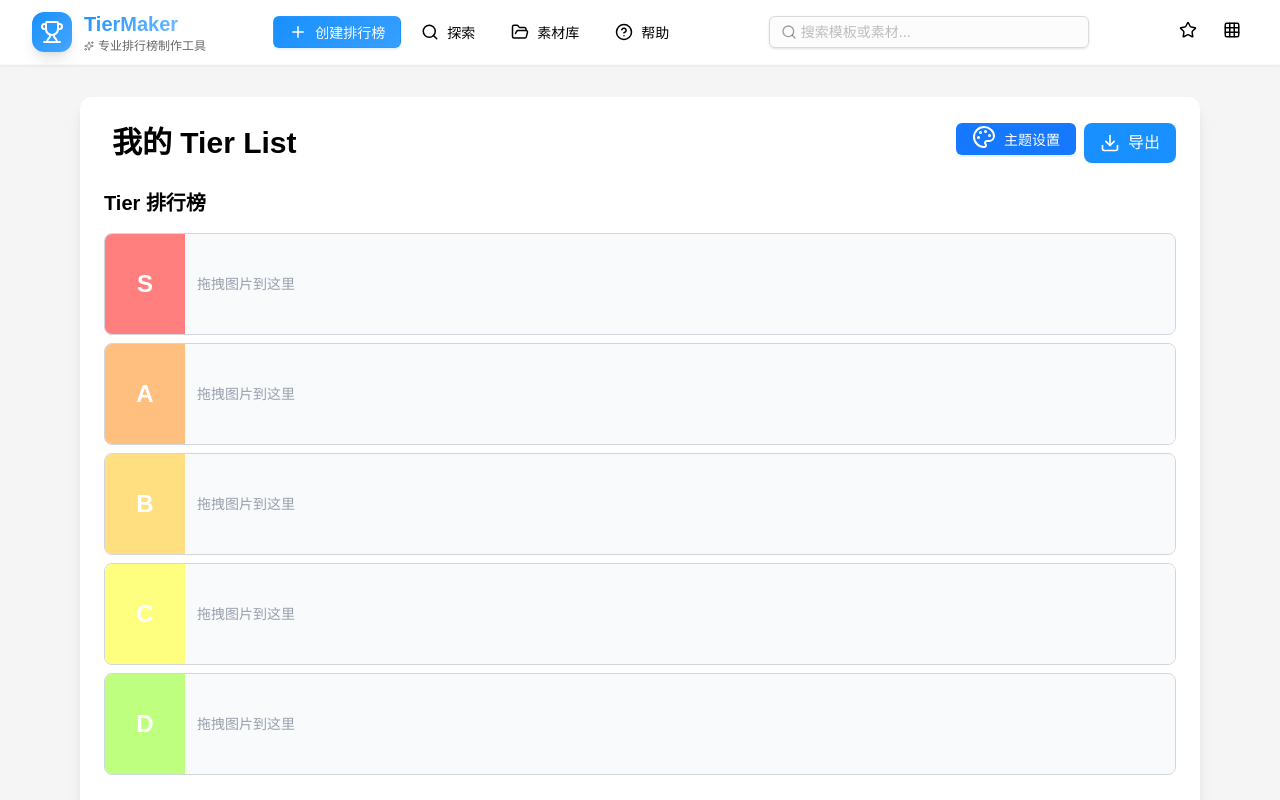
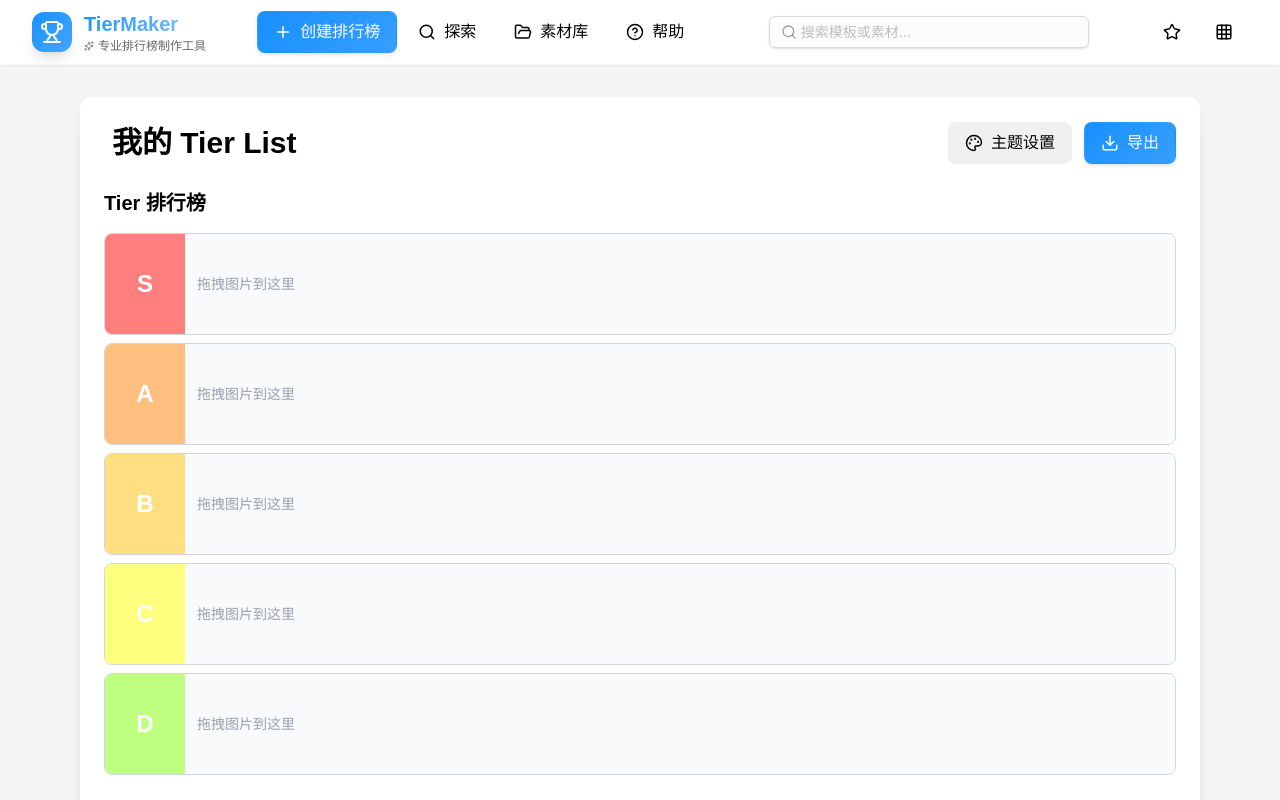
Before and after one commit to tier-maker/tier-maker, a Next.js app: page / in a window 1280 px wide. Shown: the top 800 px of the page. Built offline with nearby package versions, Linux system fonts and the light colour scheme.

Commit message:
feat: ui & ci

```diff
--- /dev/null
+++ b/src/components/Button.tsx
@@ -0,0 +1,125 @@
+"use client";
+
+import { ReactNode, ButtonHTMLAttributes } from "react";
+import { Theme } from "@/types";
+import clsx from "clsx";
+
+interface ButtonProps extends ButtonHTMLAttributes<HTMLButtonElement> {
+  children: ReactNode;
+  variant?: "primary" | "secondary" | "outline" | "ghost";
+  size?: "sm" | "md" | "lg";
+  theme: Theme;
+  icon?: ReactNode;
+  loading?: boolean;
+  fullWidth?: boolean;
+}
+
+export default function Button({
+  children,
+  variant = "primary",
+  size = "md",
+  theme,
+  icon,
+  loading = false,
+  fullWidth = false,
+  className,
+  disabled,
+  ...props
+}: ButtonProps) {
+  const baseClasses = clsx(
+    "inline-flex items-center justify-center gap-2 font-medium rounded-lg transition-all duration-200 cursor-pointer",
+    "focus:outline-none focus:ring-2 focus:ring-offset-2",
+    "disabled:opacity-50 disabled:cursor-not-allowed",
+    {
+      "w-full": fullWidth,
+      // Size variants
+      "px-3 py-1.5 text-sm": size === "sm",
+      "px-4 py-2 text-base": size === "md",
+      "px-6 py-3 text-lg": size === "lg",
+    }
+  );
+
+  const getVariantStyles = () => {
+    switch (variant) {
+      case "primary":
+        return {
+          background: `linear-gradient(135deg, ${theme.primary}, ${theme.primary}dd)`,
+          color: "#ffffff",
+          border: "1px solid transparent",
+          boxShadow: "0 2px 4px rgba(0, 0, 0, 0.1)",
+        };
+      case "secondary":
+        return {
+          backgroundColor: theme.secondary,
+          color: theme.text,
+          border: `1px solid ${theme.secondary}`,
+        };
+      case "outline":
+        return {
+          backgroundColor: "transparent",
+          color: theme.primary,
+          border: `1px solid ${theme.primary}`,
+        };
+      case "ghost":
+        return {
+          backgroundColor: "transparent",
+          color: theme.text,
+          border: "1px solid transparent",
+        };
+      default:
+        return {};
+    }
+  };
+
+  const getHoverStyles = () => {
+    switch (variant) {
+      case "primary":
+        return {
+          transform: "translateY(-1px)",
+          boxShadow: "0 4px 8px rgba(0, 0, 0, 0.15)",
+        };
+      case "secondary":
+        return {
+          backgroundColor: `${theme.secondary}dd`,
+        };
+      case "outline":
+        return {
+          backgroundColor: `${theme.primary}10`,
+        };
+      case "ghost":
+        return {
+          backgroundColor: `${theme.secondary}40`,
+        };
+      default:
+        return {};
+    }
+  };
+
+  return (
+    <button
+      className={clsx(baseClasses, className)}
+      style={{
+        ...getVariantStyles(),
+      }}
+      onMouseEnter={(e) => {
+        if (!disabled && !loading) {
+          Object.assign(e.currentTarget.style, getHoverStyles());
+        }
+      }}
+      onMouseLeave={(e) => {
+        if (!disabled && !loading) {
+          Object.assign(e.currentTarget.style, getVariantStyles());
+        }
+      }}
+      disabled={disabled || loading}
+      {...props}
+    >
+      {loading ? (
+        <div className="w-4 h-4 border-2 border-current border-t-transparent rounded-full animate-spin" />
+      ) : (
+        icon && <span className="flex-shrink-0">{icon}</span>
+      )}
+      <span>{children}</span>
+    </button>
+  );
+}
--- a/src/components/Navbar.tsx
+++ b/src/components/Navbar.tsx
@@ -14,7 +14,8 @@ import {
   Grid3X3,
   Sparkles,
 } from "lucide-react";
-import { Button, Input, Tooltip } from "antd";
+import { Input, Tooltip } from "antd";
+import Button from "./Button";
 
 interface NavbarProps {
   theme: Theme;
@@ -128,30 +129,13 @@ export default function Navbar({
             {navItems.map((item) => (
               <Tooltip key={item.key} title={item.label}>
                 <Button
-                  type={item.primary ? "primary" : "text"}
+                  variant={item.primary ? "primary" : "ghost"}
+                  size="md"
+                  theme={theme}
                   onClick={item.onClick}
-                  className={`
-                    inline-flex items-center gap-2 px-4 py-2 rounded-lg font-medium transition-all duration-200
-                    ${
-                      item.primary
-                        ? "shadow-lg hover:shadow-xl transform hover:-translate-y-0.5"
-                        : "hover:bg-opacity-80"
-                    }
-                  `}
-                  style={
-                    item.primary
-                      ? {
-                          background: `linear-gradient(135deg, ${theme.primary}, ${theme.primary}dd)`,
-                          borderColor: "transparent",
-                          color: "white",
-                        }
-                      : {
-                          color: theme.text,
-                          backgroundColor: "transparent",
-                        }
-                  }
+                  icon={item.icon}
+                  className={item.primary ? "shadow-lg hover:shadow-xl" : ""}
                 >
-                  {item.icon}
                   <span className="hidden lg:inline">{item.label}</span>
                 </Button>
               </Tooltip>
@@ -177,31 +161,40 @@ export default function Navbar({
           <div className="hidden md:flex items-center space-x-3">
             <Tooltip title="我的收藏">
               <Button
-                type="text"
+                variant="ghost"
+                size="md"
+                theme={theme}
                 icon={<Star size={18} />}
-                className="rounded-full"
-                style={{ color: theme.text }}
-              />
+                className="rounded-full w-10 h-10 p-0"
+              >
+                <span className="sr-only">我的收藏</span>
+              </Button>
             </Tooltip>
             <Tooltip title="网格视图">
               <Button
-                type="text"
+                variant="ghost"
+                size="md"
+                theme={theme}
                 icon={<Grid3X3 size={18} />}
-                className="rounded-full"
-                style={{ color: theme.text }}
-              />
+                className="rounded-full w-10 h-10 p-0"
+              >
+                <span className="sr-only">网格视图</span>
+              </Button>
             </Tooltip>
           </div>
 
           {/* Mobile Menu Button */}
           <div className="md:hidden">
             <Button
-              type="text"
+              variant="ghost"
+              size="md"
+              theme={theme}
               icon={isMenuOpen ? <X size={20} /> : <Menu size={20} />}
               onClick={() => setIsMenuOpen(!isMenuOpen)}
               className="rounded-lg"
-              style={{ color: theme.text }}
-            />
+            >
+              <span className="sr-only">菜单</span>
+            </Button>
           </div>
         </div>
 
@@ -233,27 +226,18 @@ export default function Navbar({
               {navItems.map((item) => (
                 <Button
                   key={item.key}
-                  type={item.primary ? "primary" : "text"}
+                  variant={item.primary ? "primary" : "ghost"}
+                  size="lg"
+                  theme={theme}
                   onClick={() => {
                     item.onClick?.();
                     setIsMenuOpen(false);
                   }}
-                  className="w-full h-12 text-left rounded-lg inline-flex items-center gap-3 justify-start"
-                  style={
-                    item.primary
-                      ? {
-                          background: `linear-gradient(135deg, ${theme.primary}, ${theme.primary}dd)`,
-                          borderColor: "transparent",
-                          color: "white",
-                        }
-                      : {
-                          color: theme.text,
-                          backgroundColor: "transparent",
-                        }
-                  }
+                  icon={item.icon}
+                  fullWidth
+                  className="justify-start h-12"
                 >
-                  {item.icon}
-                  <span>{item.label}</span>
+                  {item.label}
                 </Button>
               ))}
             </div>
@@ -264,18 +248,20 @@ export default function Navbar({
               style={{ borderColor: `${theme.secondary}40` }}
             >
               <Button
-                type="text"
+                variant="ghost"
+                size="md"
+                theme={theme}
                 icon={<Star size={18} />}
-                className="flex-1 rounded-lg"
-                style={{ color: theme.text }}
+                className="flex-1"
               >
                 收藏
               </Button>
               <Button
-                type="text"
+                variant="ghost"
+                size="md"
+                theme={theme}
                 icon={<Grid3X3 size={18} />}
-                className="flex-1 rounded-lg"
-                style={{ color: theme.text }}
+                className="flex-1"
               >
                 网格
               </Button>
--- a/src/components/ThemeSettings.tsx
+++ b/src/components/ThemeSettings.tsx
@@ -2,13 +2,15 @@
 
 import { Theme, DEFAULT_THEMES } from "@/types";
 import { Upload, Palette, X } from "lucide-react";
-import { Button, Modal } from "antd";
+import { Modal } from "antd";
 import Image from "next/image";
+import Button from "./Button";
 import { useState, useCallback } from "react";
 
 interface ThemeSettingsProps {
   currentTheme: Theme;
   backgroundImage?: string;
+  theme: Theme;
   onThemeChange: (theme: Theme) => void;
   onBackgroundChange: (imageUrl?: string) => void;
 }
@@ -16,6 +18,7 @@ interface ThemeSettingsProps {
 export default function ThemeSettings({
   currentTheme,
   backgroundImage,
+  theme,
   onThemeChange,
   onBackgroundChange,
 }: ThemeSettingsProps) {
@@ -39,10 +42,11 @@ export default function ThemeSettings({
   return (
     <>
       <Button
-        type="primary"
-        icon={<Palette />}
+        variant="secondary"
+        size="md"
+        theme={theme}
+        icon={<Palette size={18} />}
         onClick={() => setIsModalVisible(true)}
-        className="flex items-center gap-2"
       >
         主题设置
       </Button>
--- a/src/components/TierMaker.tsx
+++ b/src/components/TierMaker.tsx
@@ -15,6 +15,7 @@ import TierRowComponent from "./TierRow";
 import ClientWrapper from "./ClientWrapper";
 import ThemeSettings from "./ThemeSettings";
 import Navbar from "./Navbar";
+import Button from "./Button";
 import { Download } from "lucide-react";
 import { exportElementAsImage } from "@/utils/exportUtils";
 
@@ -265,24 +266,23 @@ export default function TierMaker() {
                     e.target.style.backgroundColor = "transparent";
                   }}
                 />
-                <div className="flex gap-2">
+                <div className="flex gap-3">
                   <ThemeSettings
                     currentTheme={tierList.theme}
                     backgroundImage={tierList.backgroundImage}
                     onThemeChange={handleThemeChange}
                     onBackgroundChange={handleBackgroundChange}
+                    theme={tierList.theme}
                   />
-                  <button
+                  <Button
                     onClick={exportTierList}
-                    className="flex items-center gap-2 px-4 py-2 rounded-lg hover:opacity-80 transition-colors"
-                    style={{
-                      backgroundColor: tierList.theme.primary,
-                      color: tierList.theme.surface,
-                    }}
+                    variant="primary"
+                    size="md"
+                    theme={tierList.theme}
+                    icon={<Download size={18} />}
                   >
-                    <Download size={20} />
                     导出
-                  </button>
+                  </Button>
                 </div>
               </div>
 
@@ -317,7 +317,10 @@ export default function TierMaker() {
               </DragDropContext>
 
               {/* Image Upload */}
-              <ImageUpload onImagesAdded={handleImagesAdded} />
+              <ImageUpload
+                onImagesAdded={handleImagesAdded}
+                theme={tierList.theme}
+              />
             </div>
           </div>
         </div>
```
Also changed, not shown: src/components/ImageUpload.tsx (+14 -6 lines).
